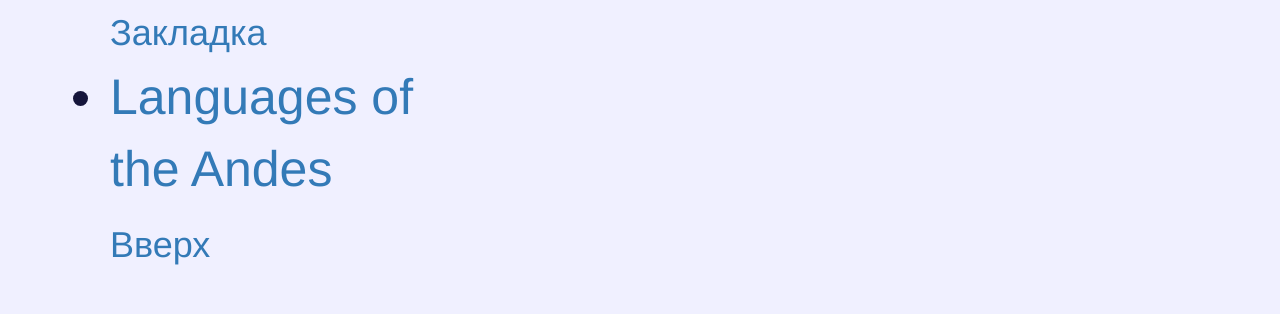
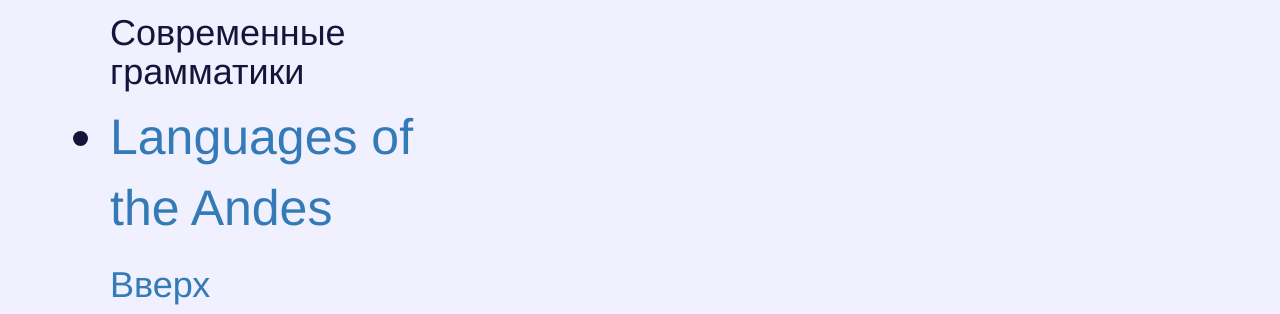
Before and after one commit to dianaknorre/yahganlanguage, a plain HTML site: page index.html in a window 1280 px wide. Shown: the part 861-1175 px from the top of the page. Before the commit the page ends 1136 px from the top, so only its background shows below. Drawn offline with nearby package versions, Linux system fonts and the light colour scheme.

Commit message:
Update index.html

```diff
--- a/index.html
+++ b/index.html
@@ -78,7 +78,7 @@ Body {
 					  <ul style="font-size: 50px">
 						  <li><a href="./grammars/grammairejagane.html">Grammaire de la langue jâgane</a></li>
 						  <li><a href="./grammars/losshelknam.html">Los Shelknam, Indígenas de la Tierra del Fuego</a></li>
-                      <h1 id="head1"><a href="./index.html">Закладка</a></h1>
+                      <h1 id="head1">Современные грамматики</h1>
                         <li><a href="./grammars/languageoftheandes.html">Languages of the Andes</a></li>
                         <h1><a href="./index.html#top">Вверх</a></h1>
 
```
